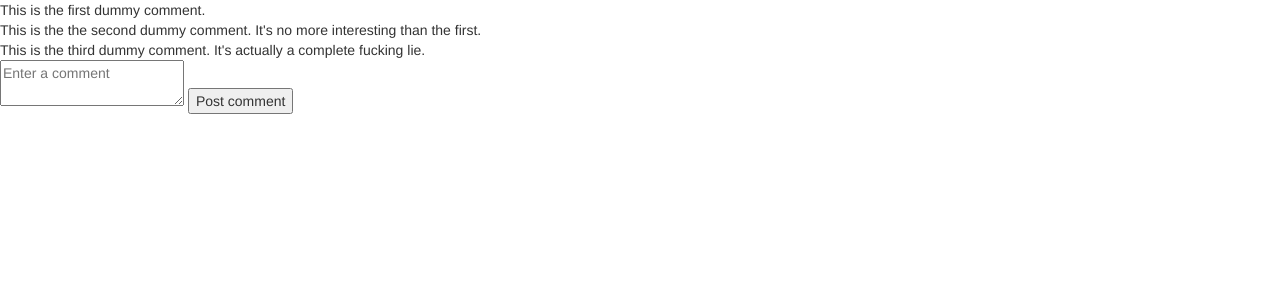
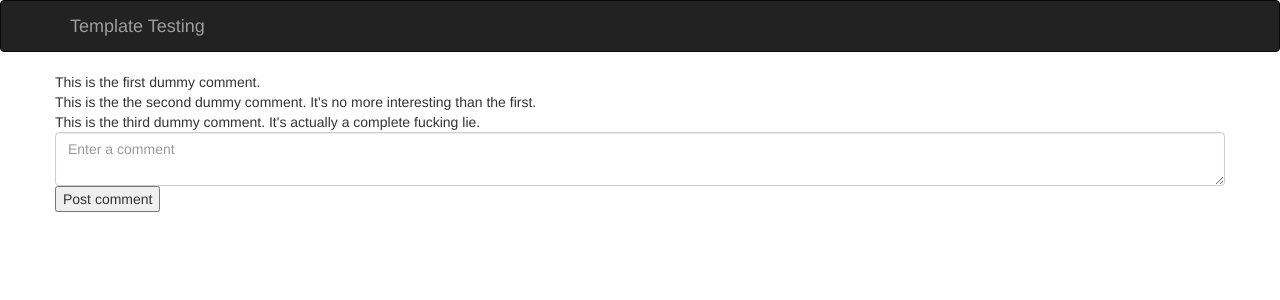
Before and after one commit to doomed51/pa_flask, a Flask app: page /test in a window 1280 px wide. Shown: the top 300 px of the page. Run offline with Flask 3, Linux system fonts and the light colour scheme; some libraries are stand-ins or nearby versions.

Commit message:
template styling changes

```diff
--- a/templates/test_page.html
+++ b/templates/test_page.html
@@ -1,35 +1,52 @@
+
+<html>
+    <head>
         <meta charset="utf-8">
         <meta http-equiv="X-UA-Compatible" content="IE=edge">
         <meta name="viewport" content="width=device-width, initial-scale=1">
-
         <link rel="stylesheet" href="https://maxcdn.bootstrapcdn.com/bootstrap/3.3.5/css/bootstrap.min.css" integrity="sha512-dTfge/zgoMYpP7QbHy4gWMEGsbsdZeCXz7irItjcC3sPUFtf0kuFbDz/ixG7ArTxmDjLXDmezHubeNikyKGVyQ==" crossorigin="anonymous">
 
-<html>
-    <head>
-        <title>My scratchboard page</title>
+        <title>Template testing</title>
     </head>
 
+    <nav class="navbar navbar-inverse">
+        <div class="container">
+            <div class="navbar-header">
+                <button type="button" class="navbar-toggle collapsed" data-toggle="collapse" data-target="#navbar" aria-expanded="false" aria-controls="navbar">
+                    <span class="sr-only">Toggle navigation</span>
+                    <span class="icon-bar"></span>
+                    <span class="icon-bar"></span>
+                    <span class="icon-bar"></span>
+                </button>
+                <a class="navbar-brand" href="#">Template Testing</a>
+            </div>
+        </div>
+    </nav>
+
+
+
     <body>
-
-        <div>
+        <div class="container">
+            <div class="row">
                 This is the first dummy comment.
             </div>
 
-        <div>
+            <div class="row">
                 This is the the second dummy comment.  It's no more interesting
                 than the first.
             </div>
 
-        <div>
+            <div class="row">
                 This is the third dummy comment.  It's actually a complete fucking lie.
             </div>
 
-        <div>
+            <div class="row">
                 <form action="." method="POST">
-                <textarea name="contents" placeholder="Enter a comment"></textarea>
+                    <textarea name="contents" placeholder="Enter a comment" class="form-control"></textarea>
                     <input type="submit" value="Post comment">
                 </form>
             </div>
+        </div><!-- /.container -->
+    </body>
 
-    </body>
 </html>
```
Lines whose indentation alone changed are shown as unchanged.
